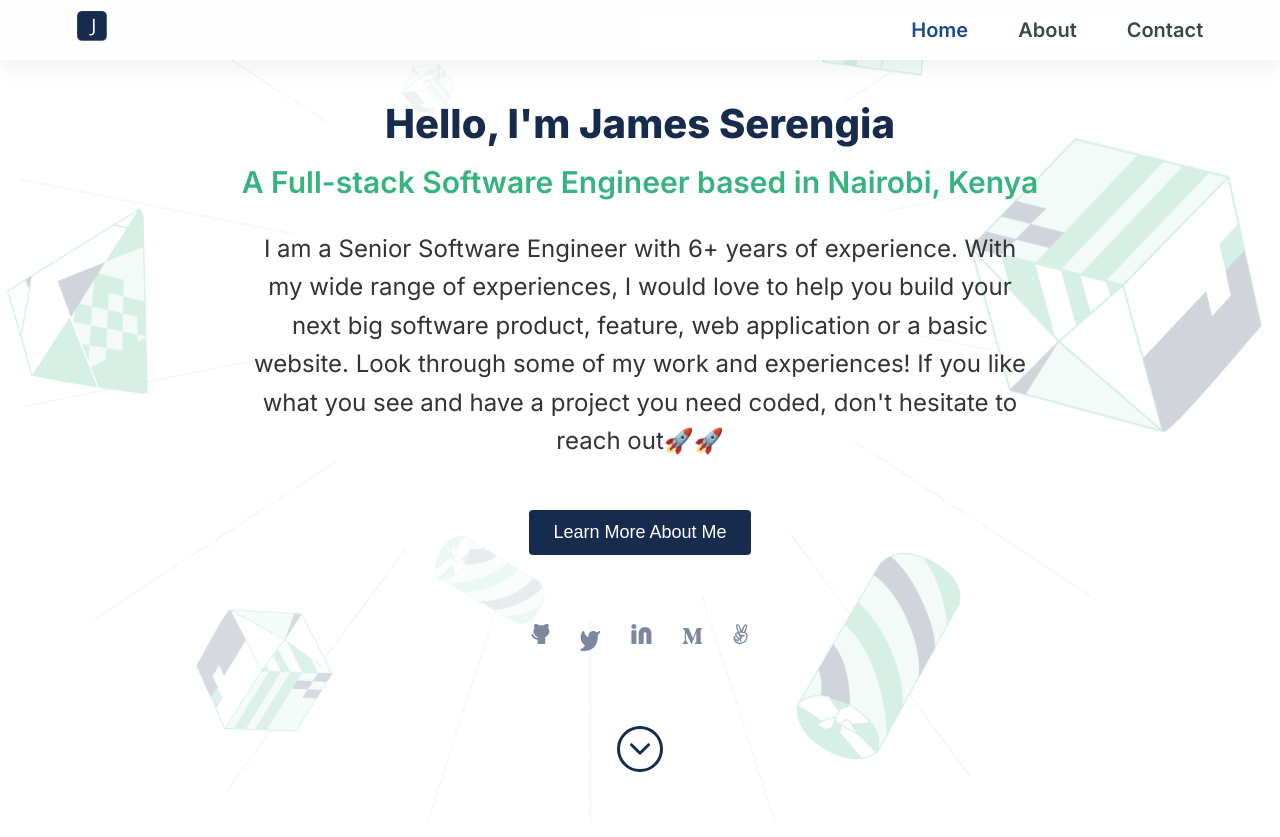
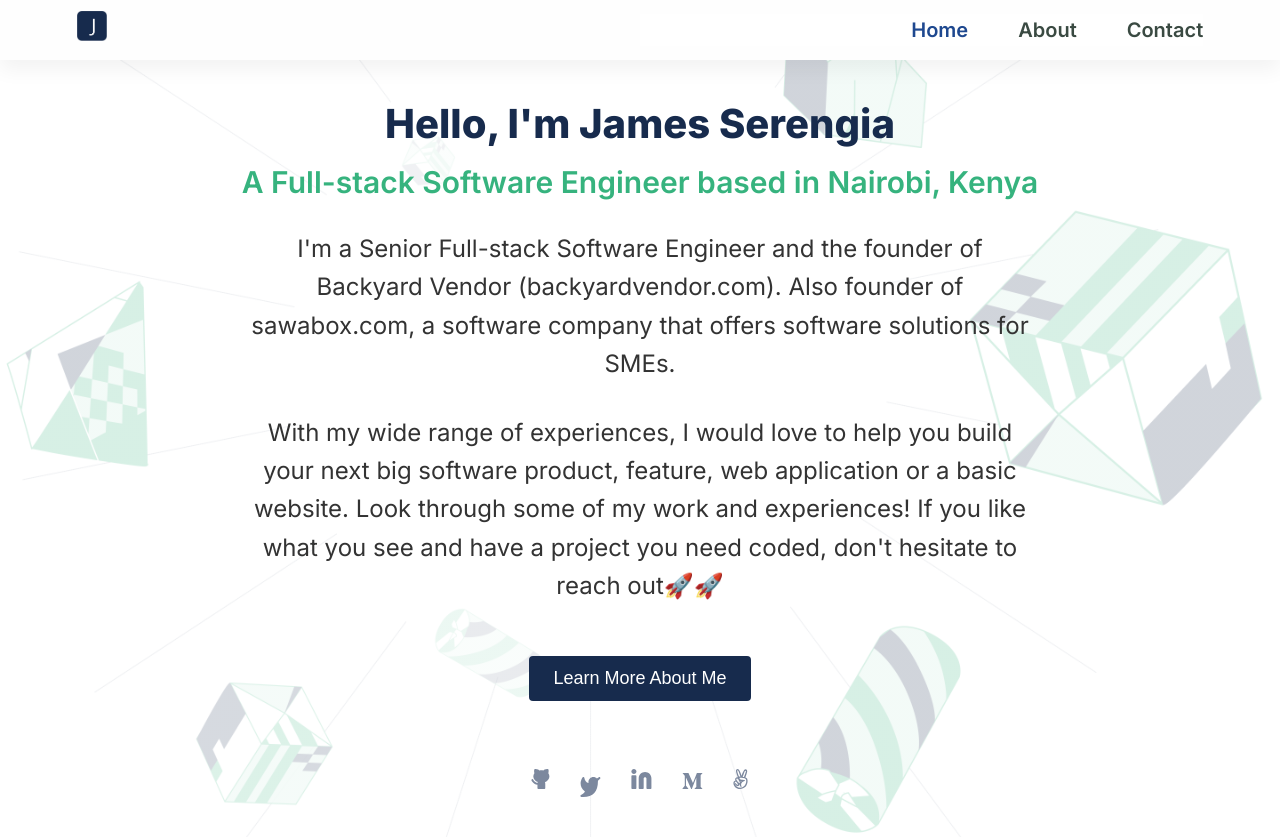
Before and after one commit to serengia/personal-profile-website--nextjs, a Next.js app: page / in a window 1280 px wide. Shown: the top 837 px of the page. Built offline with nearby package versions, Linux system fonts and the light colour scheme.

Commit message:
Update header text

```diff
--- a/components/HeroSection.js
+++ b/components/HeroSection.js
@@ -25,12 +25,16 @@ function HeroSection() {
           </h2>
         </div>
         <p className="description-text">
-          I am a Senior Software Engineer with 6+ years of experience. With my
-          wide range of experiences, I would love to help you build your next
-          big software product, feature, web application or a basic website.
-          Look through some of my work and experiences! If you like what you see
-          and have a project you need coded, don&apos;t hesitate to reach
-          out🚀🚀
+          I'm a Senior Full-stack Software Engineer and the founder of Backyard
+          Vendor (backyardvendor.com). Also founder of sawabox.com, a software
+          company that offers software solutions for SMEs.
+        </p>
+        <p className="description-text">
+          With my wide range of experiences, I would love to help you build your
+          next big software product, feature, web application or a basic
+          website. Look through some of my work and experiences! If you like
+          what you see and have a project you need coded, don&apos;t hesitate to
+          reach out🚀🚀
         </p>
         <div className="hero-btn-wrapper">
           <button
```
